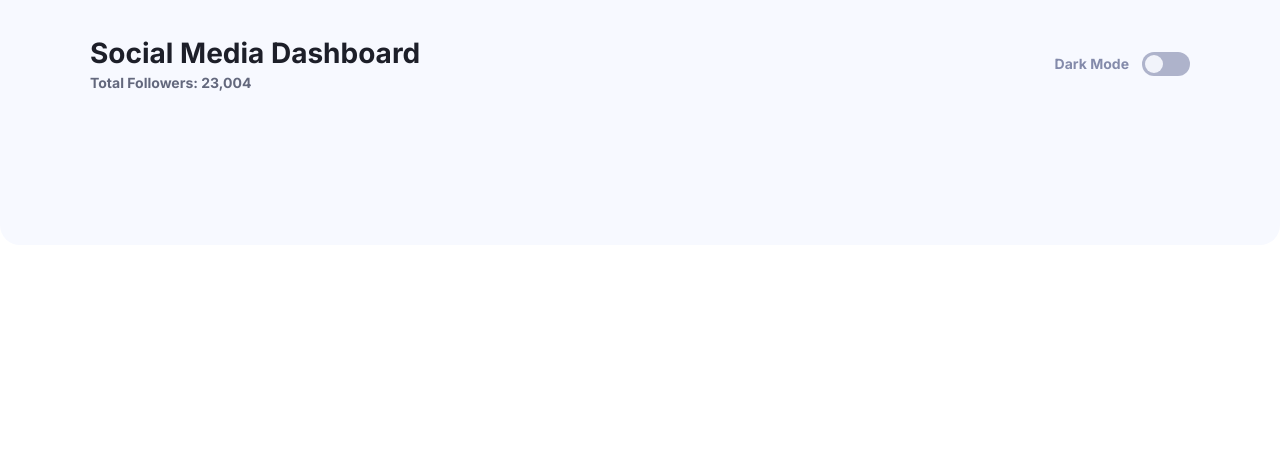
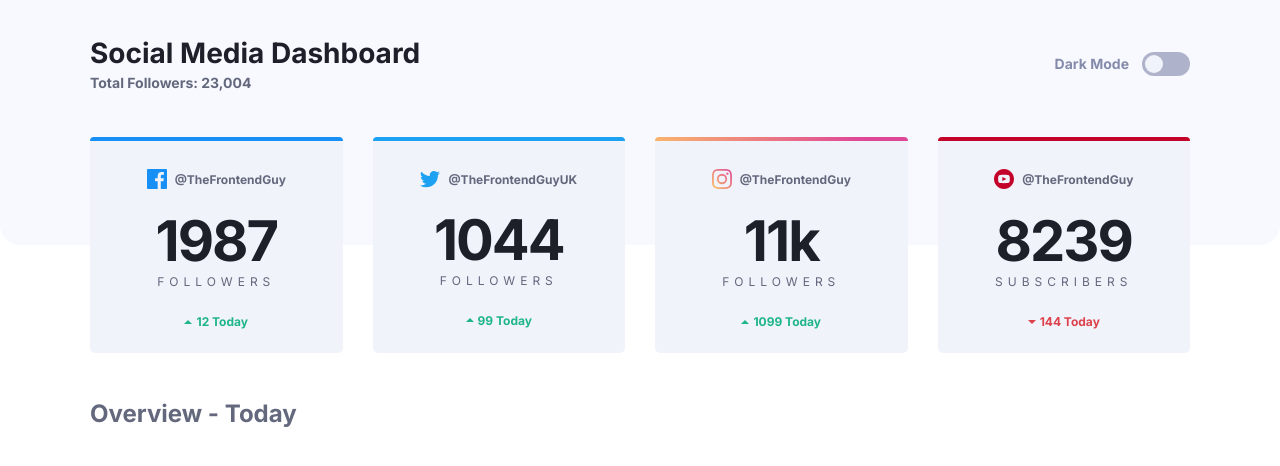
Before and after one commit to NinjaInShade/social-media-dashboard, a plain HTML site: page index.html in a window 1280 px wide. Drawn offline with Linux system fonts and the light colour scheme.

Commit message:
Top section done

```diff
--- a/base.css
+++ b/base.css
@@ -65,6 +65,8 @@ body {
   --txt-mid-contrast: #63687d;
   --txt-low-contrast: #848bab;
 
+  --txt-overview-today: #63687d;
+
   --top-bg: #f7f9ff;
   --main-bg: #fff;
   --card-bg: #f1f3fa;
@@ -97,6 +99,8 @@ body.dark-theme {
   --txt-high-contrast: #fff;
   --txt-mid-contrast: #8c98c6;
   --txt-low-contrast: #8c98c6;
+
+  --txt-overview-today: #fff;
 
   --top-bg: #20222f;
   --main-bg: #1d1f29;
@@ -164,6 +168,14 @@ h3 {
   font-weight: 400;
 }
 
+.success {
+  color: var(--success);
+}
+
+.error {
+  color: var(--error);
+}
+
 button {
   cursor: pointer;
   outline: none;
--- /dev/null
+++ b/big-card.css
@@ -0,0 +1,76 @@
+.big-card {
+  display: flex;
+  position: relative;
+  flex-direction: column;
+  justify-content: center;
+  align-items: center;
+  background: var(--card-bg);
+  padding: 32px 24px 24px 24px;
+  border-radius: 5px;
+}
+
+.big-card:hover {
+  cursor: pointer;
+  background-color: var(--card-bg-hover);
+}
+
+.big-card::after {
+  position: absolute;
+  content: '';
+  border-radius: 5px 5px 0 0;
+  width: 100%;
+  height: 4px;
+  left: 0;
+  top: 0;
+}
+
+#facebook-card::after {
+  background: var(--facebook);
+}
+
+#twitter-card::after {
+  background: var(--twitter);
+}
+
+#instagram-card::after {
+  background: var(--instagram);
+}
+
+#youtube-card::after {
+  background: var(--youtube);
+}
+
+.big-card-flex {
+  display: flex;
+  justify-content: center;
+  align-items: center;
+}
+
+.big-card-stats {
+  margin: 28px 0 25px 0;
+}
+
+.big-card-title,
+.big-card-subtitle {
+  text-align: center;
+}
+
+.big-card-title {
+  display: block;
+  color: var(--txt-high-contrast);
+  margin-bottom: 9px;
+}
+
+.big-card-subtitle {
+  text-transform: uppercase;
+  color: var(--txt-mid-contrast);
+}
+
+.big-card-difference {
+  margin-left: 4px;
+}
+
+.big-card-handle {
+  color: var(--txt-mid-contrast);
+  margin-left: 8px;
+}
--- a/index.html
+++ b/index.html
@@ -6,6 +6,7 @@
     <meta name="description" content="Social media dashboard with dark/light theme switcher" />
     <link rel="stylesheet" href="base.css" />
     <link rel="stylesheet" href="main.css" />
+    <link rel="stylesheet" href="big-card.css" />
     <link href="https://fonts.googleapis.com/css?family=Inter:regular,700" rel="stylesheet" />
     <link rel="shortcut icon" href="./assets/favicon-32x32.png" type="image/x-icon" />
     <title>Social media dashboard</title>
@@ -25,7 +26,78 @@
         </div>
       </div>
     </header>
-    <main></main>
+    <main class="main">
+      <section class="main-stats-container container">
+        <!-- Facebook -->
+        <article class="big-card" id="facebook-card">
+          <div class="big-card-flex">
+            <img src="./assets/icon-facebook.svg" alt="Facebook logo icon" />
+            <p class="body-s big-card-handle">@TheFrontendGuy</p>
+          </div>
+          <div class="big-card-stats">
+            <strong class="strong big-card-title">1987</strong>
+            <p class="spaced big-card-subtitle">Followers</p>
+          </div>
+          <div class="big-card-flex">
+            <img src="./assets/icon-up.svg" alt="Up icon indiciating increase" />
+            <p class="body-s success big-card-difference">12 Today</p>
+          </div>
+        </article>
+
+        <!-- Twitter -->
+        <article class="big-card" id="twitter-card">
+          <div class="big-card-flex">
+            <img src="./assets/icon-twitter.svg" alt="Twitter logo icon" />
+            <p class="body-s big-card-handle">@TheFrontendGuyUK</p>
+          </div>
+          <div class="big-card-stats">
+            <strong class="strong big-card-title">1044</strong>
+            <p class="spaced big-card-subtitle">Followers</p>
+          </div>
+          <div class="big-card-flex">
+            <img src="./assets/icon-up.svg" alt="Up icon indiciating increase" />
+            <p class="body-s success big-card-difference">99 Today</p>
+          </div>
+        </article>
+
+        <!-- Instagram -->
+        <article class="big-card" id="instagram-card">
+          <div class="big-card-flex">
+            <img src="./assets/icon-instagram.svg" alt="Instagram logo icon" />
+            <p class="body-s big-card-handle">@TheFrontendGuy</p>
+          </div>
+          <div class="big-card-stats">
+            <strong class="strong big-card-title">11k</strong>
+            <p class="spaced big-card-subtitle">Followers</p>
+          </div>
+          <div class="big-card-flex">
+            <img src="./assets/icon-up.svg" alt="Up icon indiciating increase" />
+            <p class="body-s success big-card-difference">1099 Today</p>
+          </div>
+        </article>
+
+        <!-- Youtube -->
+        <article class="big-card" id="youtube-card">
+          <div class="big-card-flex">
+            <img src="./assets/icon-youtube.svg" alt="Youtube logo icon" />
+            <p class="body-s big-card-handle">@TheFrontendGuy</p>
+          </div>
+          <div class="big-card-stats">
+            <strong class="strong big-card-title">8239</strong>
+            <p class="spaced big-card-subtitle">Subscribers</p>
+          </div>
+          <div class="big-card-flex">
+            <img src="./assets/icon-down.svg" alt="Down icon indiciating decrease" />
+            <p class="body-s error big-card-difference">144 Today</p>
+          </div>
+        </article>
+      </section>
+
+      <section class="container">
+        <h3 class="small-stats-heading">Overview - Today</h3>
+        <div class="small-stats-container"></div>
+      </section>
+    </main>
 
     <script src="./main.js"></script>
   </body>
--- a/main.css
+++ b/main.css
@@ -82,6 +82,27 @@ input:active + label:after {
   background: var(--theme-switch-thumb-hover);
 }
 
+.main {
+  padding: 0 24px 75px 24px;
+  margin-top: -108px;
+}
+
+.main-stats-container {
+  display: grid;
+  grid-template-columns: repeat(auto-fit, minmax(225px, 1fr));
+  margin-bottom: 46px;
+  column-gap: 30px;
+  row-gap: 24px;
+}
+
+.small-stats-heading {
+  color: var(--txt-overview-today);
+  margin-bottom: 24px;
+}
+
+.small-stats-container {
+}
+
 @media (max-width: 600px) {
   .header {
     padding-bottom: 84px;
@@ -99,4 +120,13 @@ input:active + label:after {
     margin-top: 24px;
     width: 100%;
   }
+
+  .main {
+    padding-bottom: 45px;
+    margin-top: -44px;
+  }
+
+  .small-stats-heading {
+    margin-bottom: 27px;
+  }
 }
```
